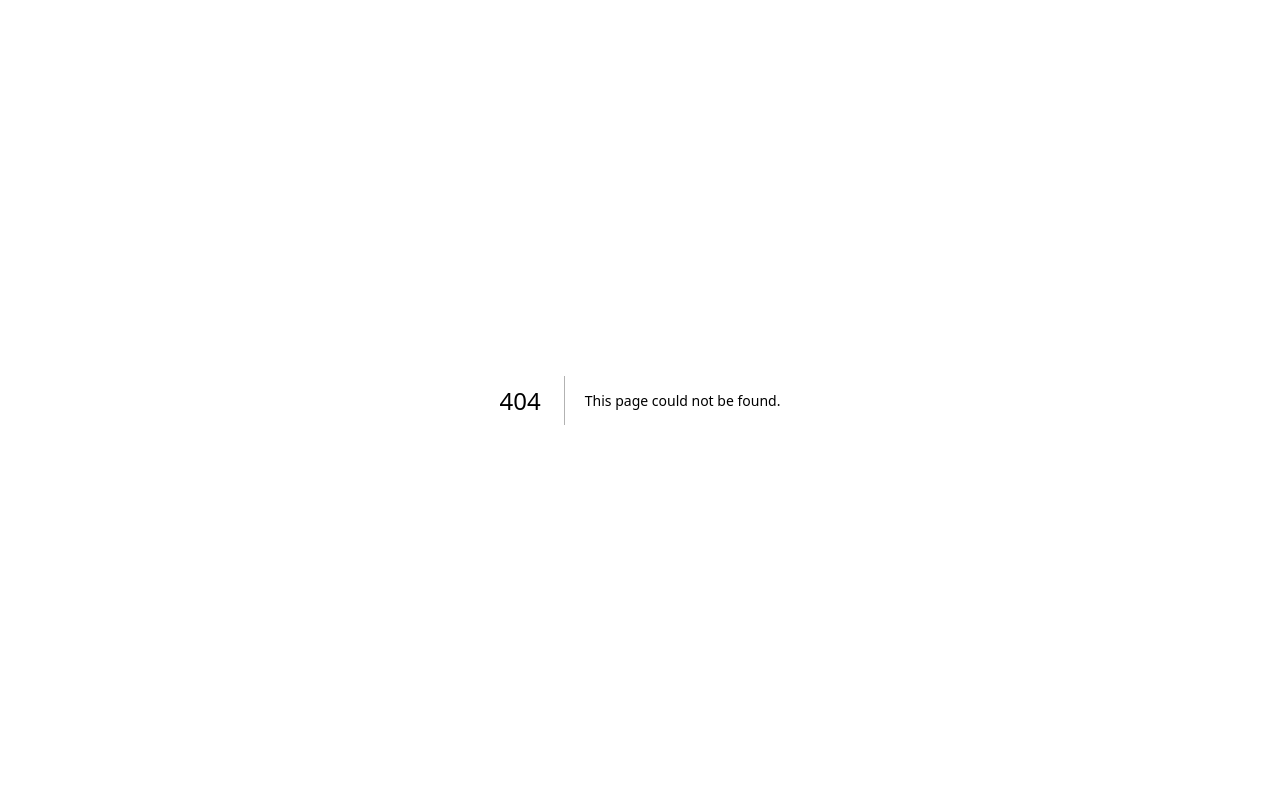
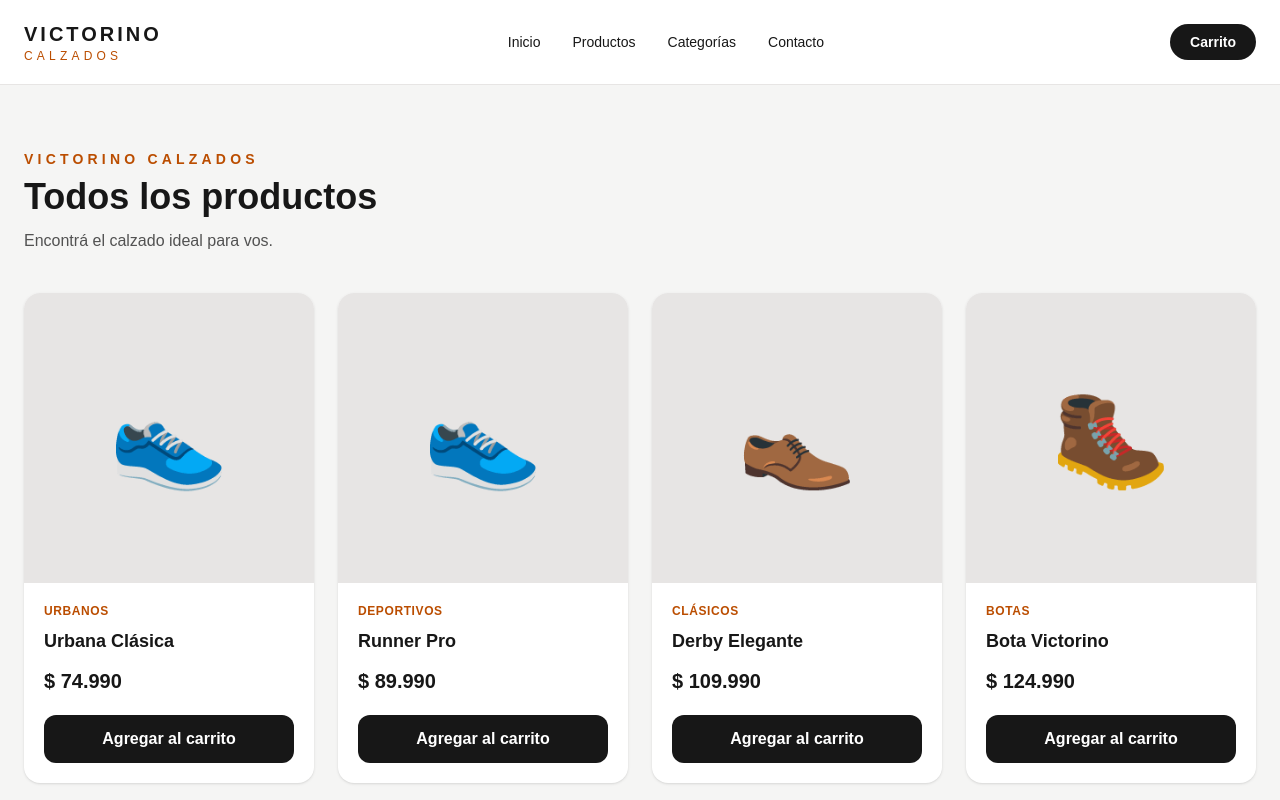
Before and after one commit to emilio-sangenis/victorino-calzados, a Next.js app: page /productos in a window 1280 px wide. Before the commit this address had no page. Shown: the top 800 px of the page. Built offline with nearby package versions, Linux system fonts and the light colour scheme.

Commit message:
Add products catalog page

```diff
--- /dev/null
+++ b/src/app/productos/page.tsx
@@ -0,0 +1,39 @@
+import Header from "@/components/layout/Header";
+import Footer from "@/components/layout/Footer";
+import ProductCard from "@/components/product/ProductCard";
+import { products } from "@/data/products";
+
+export default function ProductsPage() {
+  return (
+    <main className="min-h-screen bg-stone-100 text-neutral-900">
+      <Header />
+
+      <section className="mx-auto max-w-7xl px-6 py-16">
+        <div className="mb-10">
+          <p className="text-sm font-semibold uppercase tracking-[0.3em] text-amber-700">
+            Victorino Calzados
+          </p>
+
+          <h1 className="mt-2 text-4xl font-bold">
+            Todos los productos
+          </h1>
+
+          <p className="mt-3 text-neutral-600">
+            Encontrá el calzado ideal para vos.
+          </p>
+        </div>
+
+        <div className="grid gap-6 sm:grid-cols-2 lg:grid-cols-4">
+          {products.map((product) => (
+            <ProductCard
+              key={product.id}
+              product={product}
+            />
+          ))}
+        </div>
+      </section>
+
+      <Footer />
+    </main>
+  );
+}
--- a/src/components/layout/Header.tsx
+++ b/src/components/layout/Header.tsx
@@ -1,3 +1,5 @@
+import Link from "next/link";
+
 export default function Header() {
   return (
     <header className="border-b border-stone-200 bg-white">
@@ -13,13 +15,13 @@ export default function Header() {
         </div>
 
         <nav className="hidden gap-8 text-sm font-medium md:flex">
-          <a href="#inicio" className="hover:text-amber-700">
+          <Link href="/" className="hover:text-amber-700">
             Inicio
-          </a>
+          </Link>
 
-          <a href="#productos" className="hover:text-amber-700">
+          <Link href="/productos" className="hover:text-amber-700">
             Productos
-          </a>
+          </Link>
 
           <a href="#categorias" className="hover:text-amber-700">
             Categorías
```
